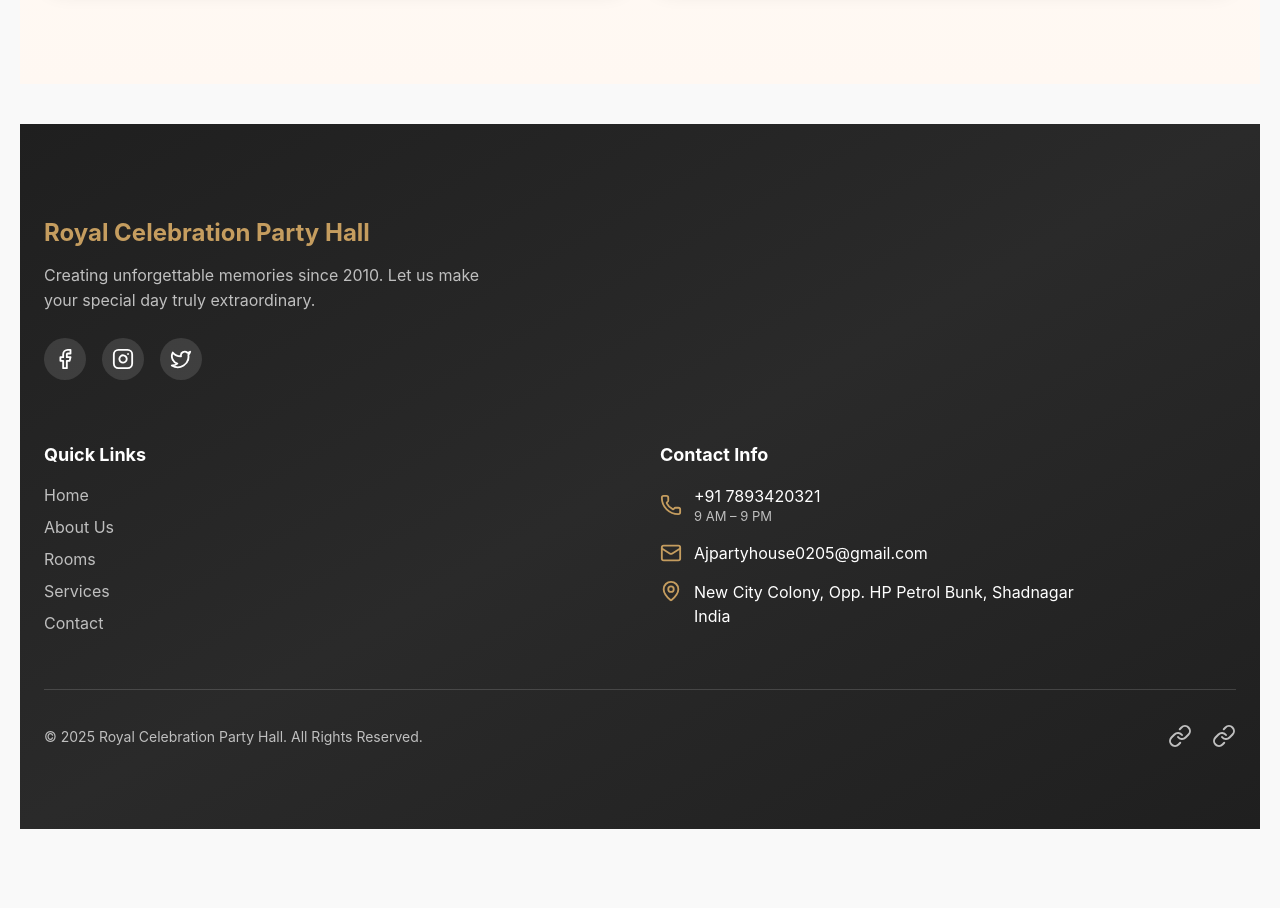
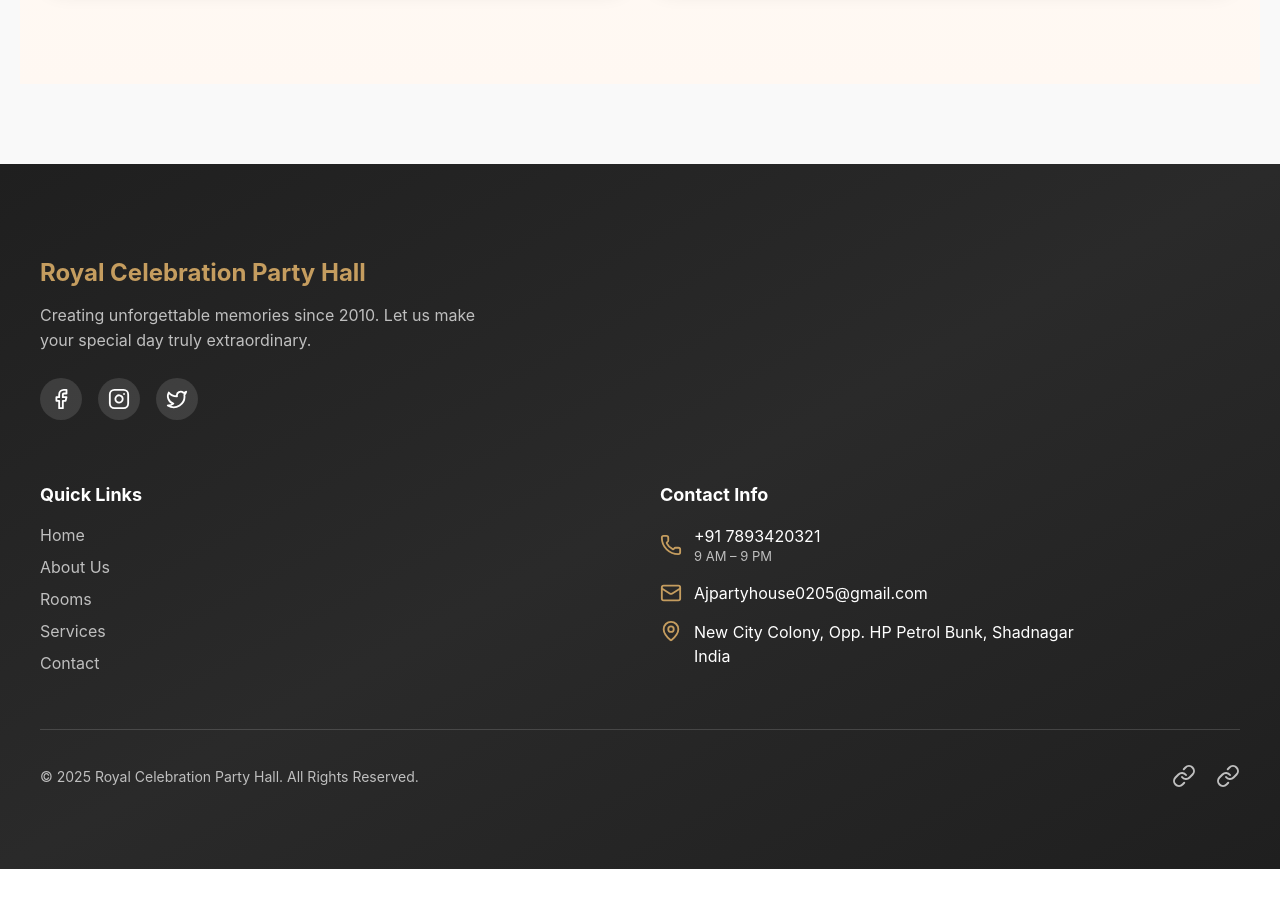
Before and after one commit to pathapatisneha2025-commits/Partyhousewebsite, a React (Create React App) app: page /about in a window 1280 px wide. Shown: the part 2180-3088 px from the top of the page. After the commit the page ends 3049 px from the top, so only its background shows below. Built offline with nearby package versions, Linux system fonts and the light colour scheme.

Commit message:
Initial commit

```diff
--- a/src/pages/About.jsx
+++ b/src/pages/About.jsx
@@ -57,6 +57,7 @@ export default function About() {
   };
 
   return (
+    <>
     <section id="aboutus" style={sectionStyle}>
       <div style={container}>
         {/* LEFT TEXT SECTION */}
@@ -93,10 +94,10 @@ export default function About() {
       {/* About Section */}
       <AboutSection />
 
-      {/* Footer */}
-      <div style={{ width: "100%", marginTop: "40px" }}>
-        <Footer />
-      </div>
+
     </section>
+
+    <Footer></Footer>
+    </>
   );
 }
```
